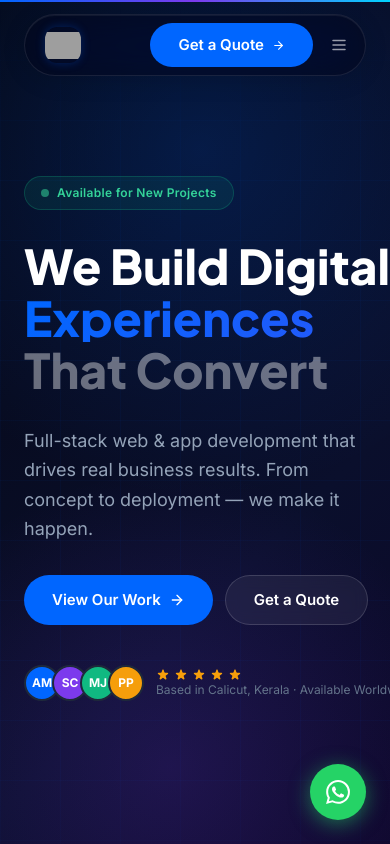
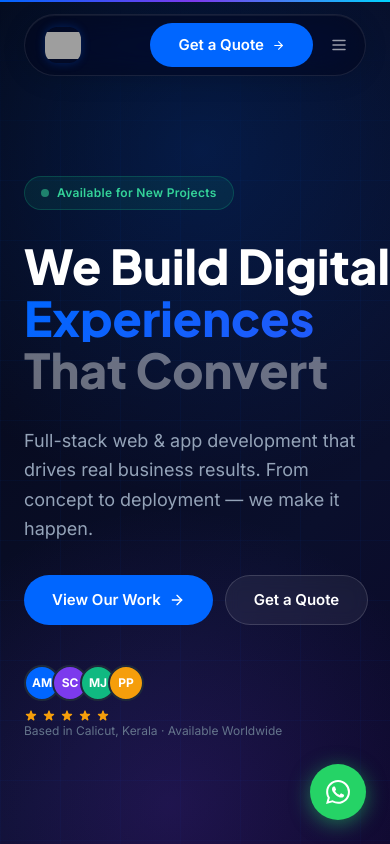
Before and after one commit to Hakeemnk18/stack-innovative-web, a React (Vite) app: page / in a window 390 px wide. Shown: the top 844 px of the page. Built offline with nearby package versions, Linux system fonts and the light colour scheme; grey boxes are pictures that could not be loaded.

Commit message:
fix(hero): fix responsive bugs in hero section

```diff
--- a/src/components/sections/Hero.tsx
+++ b/src/components/sections/Hero.tsx
@@ -112,9 +112,10 @@ export default function Hero() {
               initial={{ opacity: 0 }}
               animate={{ opacity: 1 }}
               transition={{ duration: 0.7, delay: 0.45, ease: 'easeOut' }}
-              className="flex items-center gap-3 pt-2"
+              className="flex flex-col gap-2 sm:flex-row sm:items-center sm:gap-3 pt-2"
             >
-              <div className="flex -space-x-2">
+              {/* Row 1 on mobile: avatar circles */}
+              <div className="flex -space-x-2 flex-shrink-0">
                 {['AM', 'SC', 'MJ', 'PP'].map((initials, i) => (
                   <div
                     key={i}
@@ -126,15 +127,16 @@ export default function Hero() {
                 ))}
               </div>
 
-              <div className="flex flex-col">
+              {/* Row 2 on mobile: stars + location text */}
+              <div className="flex flex-col min-w-0">
                 <div className="flex items-center gap-1">
                   {[...Array(5)].map((_, i) => (
-                    <svg key={i} className="w-3.5 h-3.5 star-filled" viewBox="0 0 20 20">
+                    <svg key={i} className="w-3.5 h-3.5 star-filled flex-shrink-0" viewBox="0 0 20 20">
                       <path d="M9.049 2.927c.3-.921 1.603-.921 1.902 0l1.07 3.292a1 1 0 00.95.69h3.462c.969 0 1.371 1.24.588 1.81l-2.8 2.034a1 1 0 00-.364 1.118l1.07 3.292c.3.921-.755 1.688-1.54 1.118l-2.8-2.034a1 1 0 00-1.175 0l-2.8 2.034c-.784.57-1.838-.197-1.539-1.118l1.07-3.292a1 1 0 00-.364-1.118L2.98 8.72c-.783-.57-.38-1.81.588-1.81h3.461a1 1 0 00.951-.69l1.07-3.292z" />
                     </svg>
                   ))}
                 </div>
-                <span className="text-slate-500 text-xs">{content.hero.socialProof}</span>
+                <span className="text-slate-500 text-xs break-words">{content.hero.socialProof}</span>
               </div>
             </motion.div>
           </div>
```
